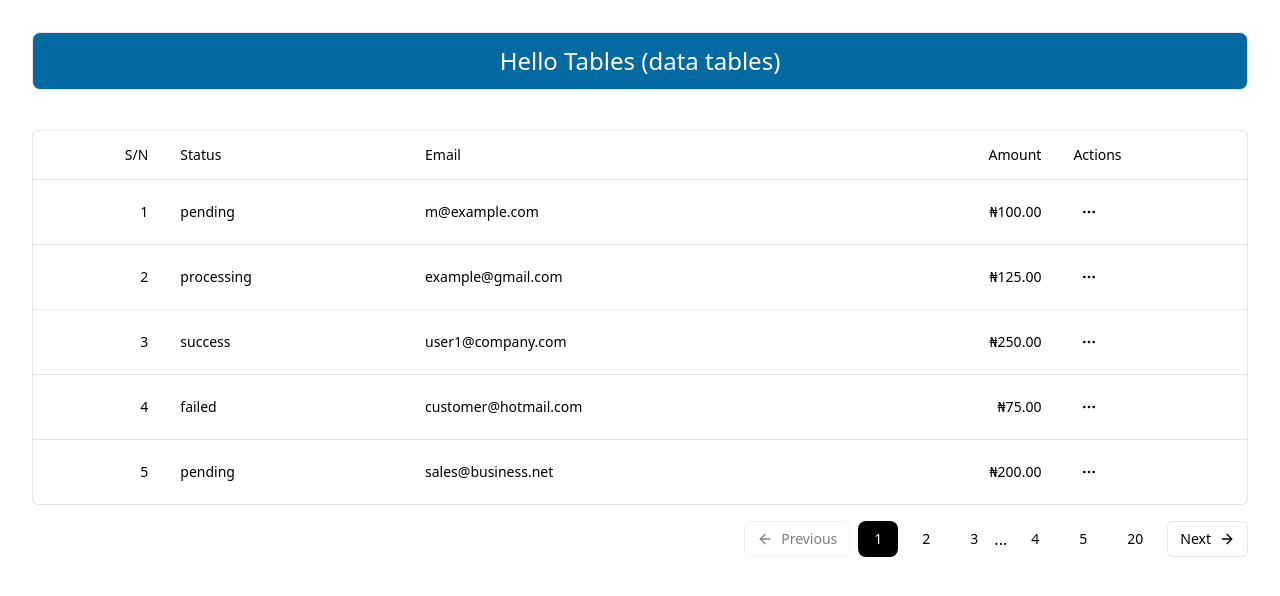
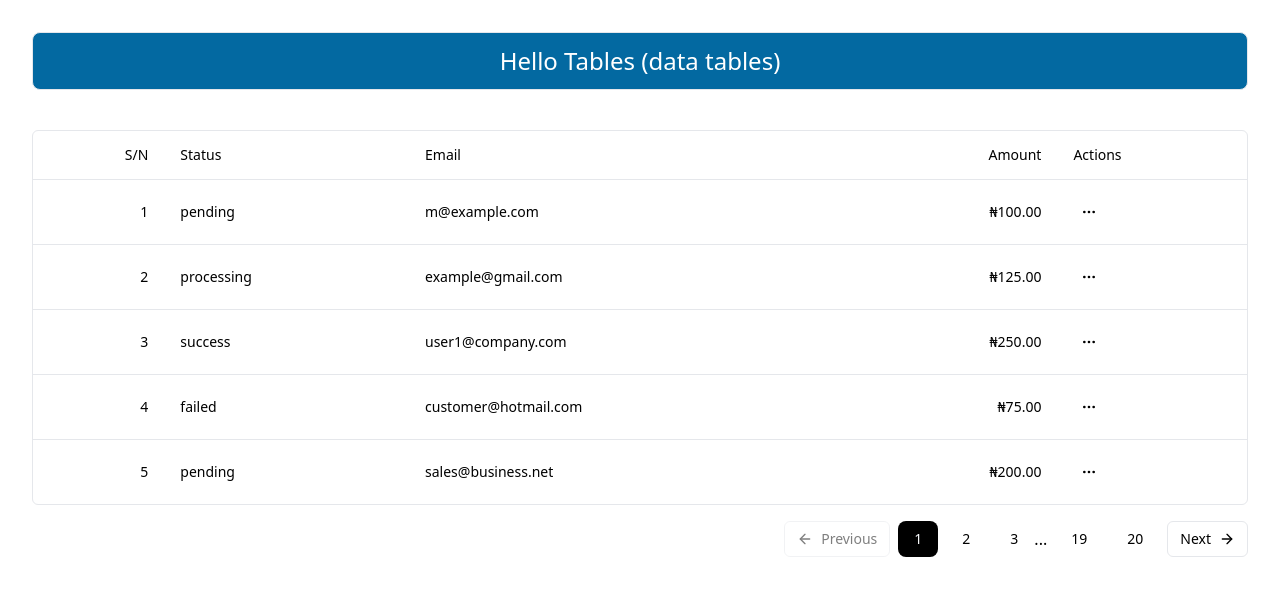
Before and after one commit to m6code/custom_tables_react, a React (Vite) app: page / in a window 1280 px wide. Shown: the top 596 px of the page. Built offline with nearby package versions, Linux system fonts and the light colour scheme.

Commit message:
Add functionalities to the next to first and second to last pages

```diff
--- a/src/payments/data-table.tsx
+++ b/src/payments/data-table.tsx
@@ -147,18 +147,29 @@ export function DataTable<TData, TValue>({
         >
           1
         </Button>
-        <Button variant="ghost" size="sm" className="rounded-lg p-4">
+        <Button
+          variant={pagination.pageIndex === 1 ? 'default' : 'ghost'}
+          size="sm"
+          className="rounded-lg p-4"
+          onClick={() => goToPage(1)}
+        >
           2
         </Button>
         <Button variant="ghost" size="sm" className="rounded-lg p-4">
           3
         </Button>
         ...
-        <Button variant="ghost" size="sm" className="rounded-lg p-4">
-          4
-        </Button>
-        <Button variant="ghost" size="sm" className="rounded-lg p-4">
-          5
+        <Button
+          variant={
+            pagination.pageIndex === table.getPageCount() - 2
+              ? 'default'
+              : 'ghost'
+          }
+          size="sm"
+          className="rounded-lg p-4"
+          onClick={() => goToPage(table.getPageCount() - 2)}
+        >
+          {table.getPageCount() - 1}
         </Button>
         <Button
           variant={
```
